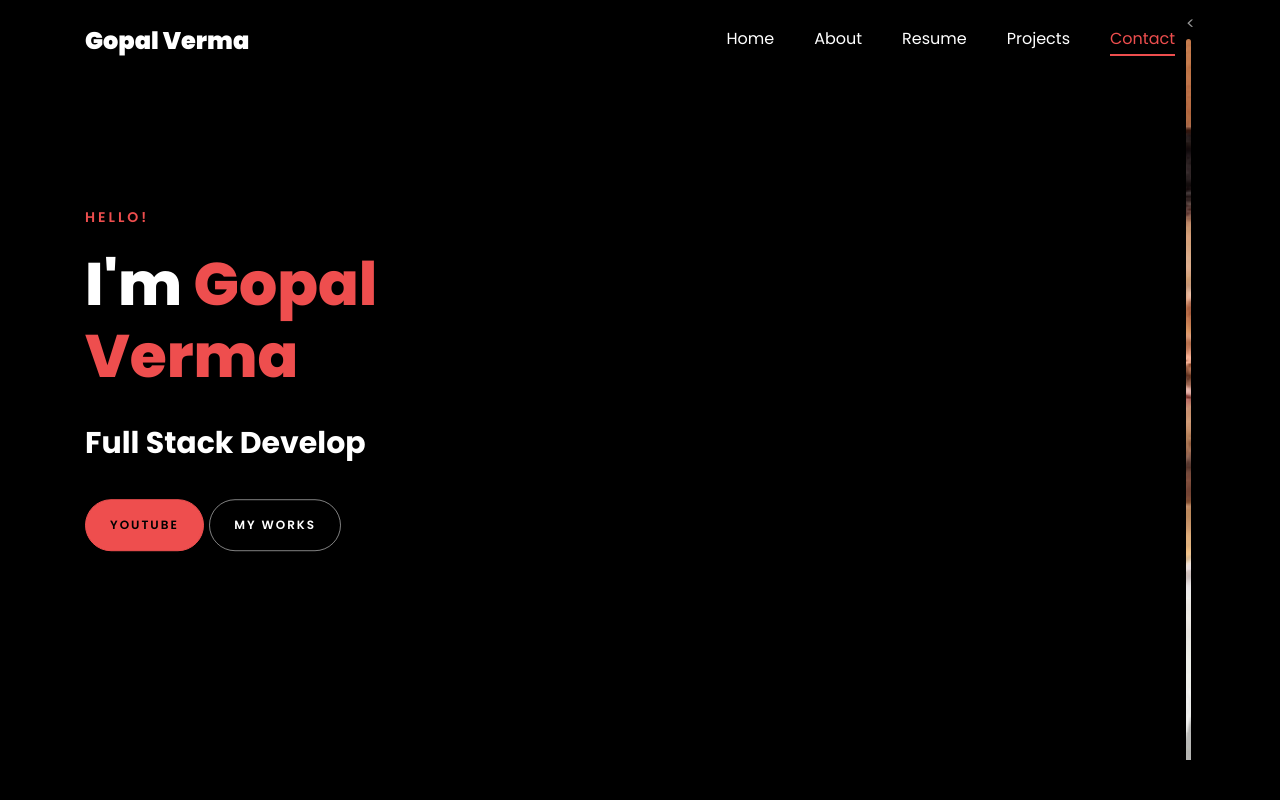
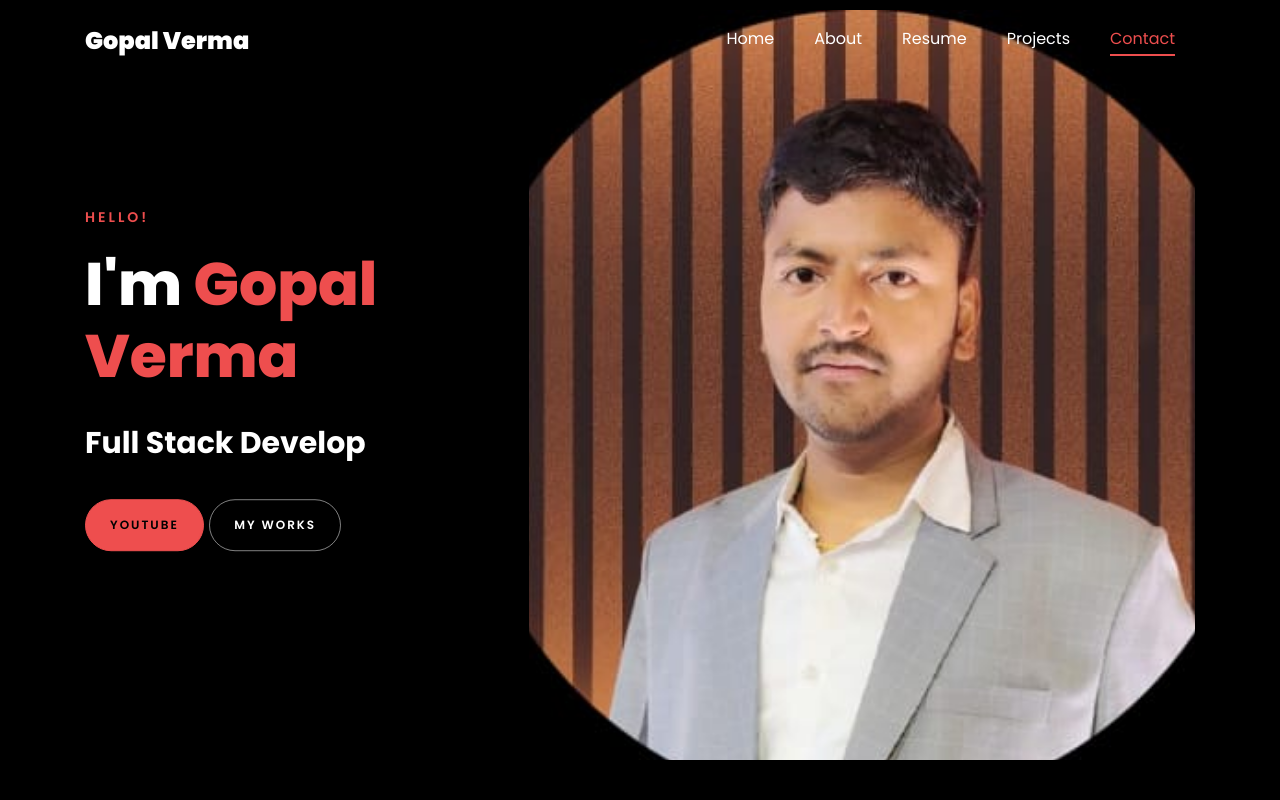
Before and after one commit to Gopalsethverma/My_Portfolio, a plain HTML site: page index.html in a window 1280 px wide. Shown: the top 800 px of the page. Drawn offline with Linux system fonts and the light colour scheme; files whose address does not match are found by name.

Commit message:
retrieve prev one

```diff
--- a/index.html
+++ b/index.html
@@ -146,10 +146,8 @@
 	      	<div class="overlay"></div>
 	         <div class="container">
 	          <div class="row d-md-flex no-gutters slider-text align-items-end justify-content-end" data-scrollax-parent="true">
-			<div class="about-img">
-	          	<<div class="one-third js-fullheight order-md-last img hide-on-mobile img-fluid rounded b-shadow-a" style="background-image:url(images/about-me.jpeg);">
+	          	<<div class="one-third js-fullheight order-md-last img hide-on-mobile" style="background-image:url(images/about-me.jpeg);">
 
-				</div>
 				<div class="overlay"></div>
 	          	</div>
 		          <div class="one-forth d-flex  align-items-center ftco-animate" data-scrollax=" properties: { translateY: '70%' }">
```
